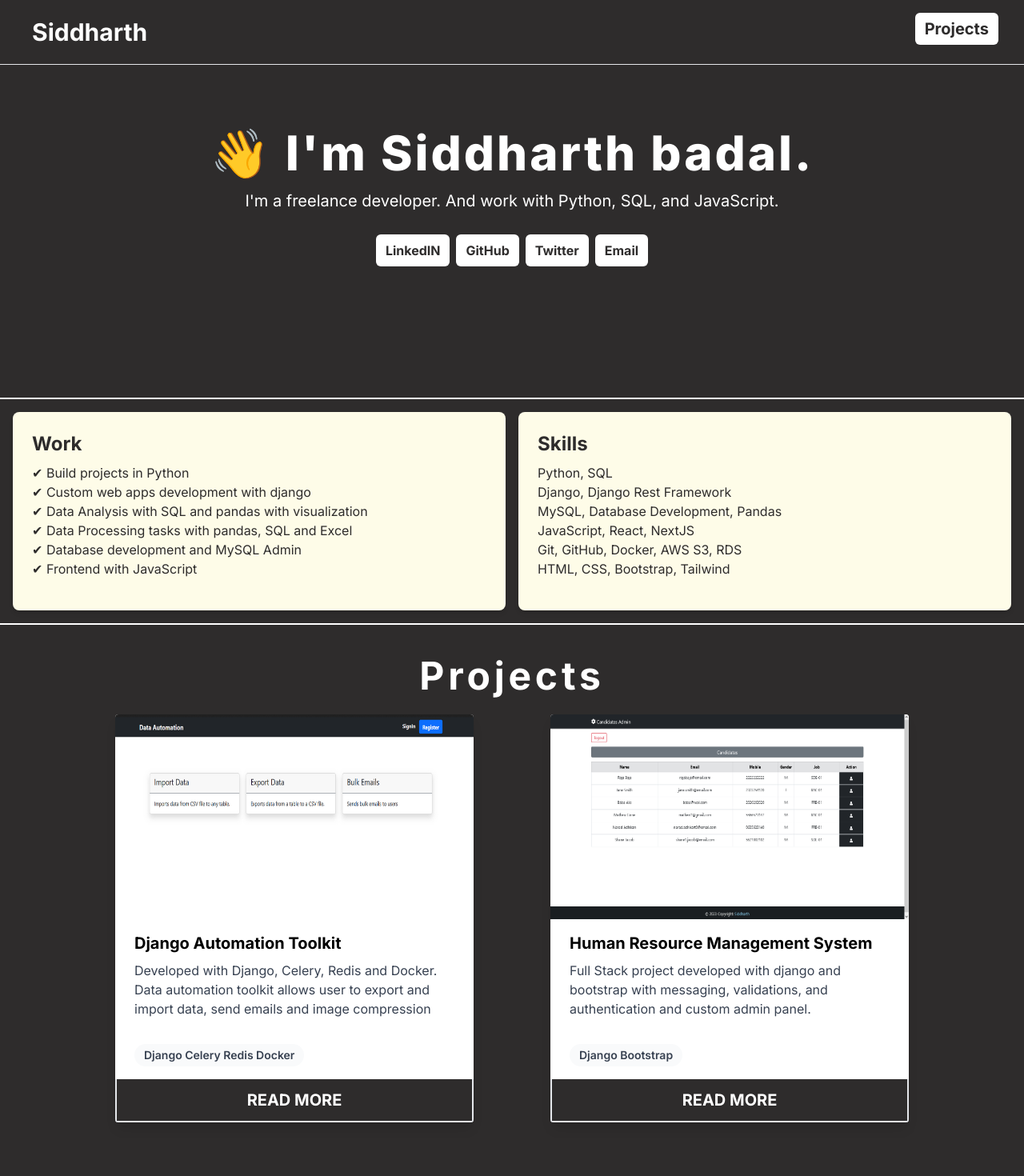
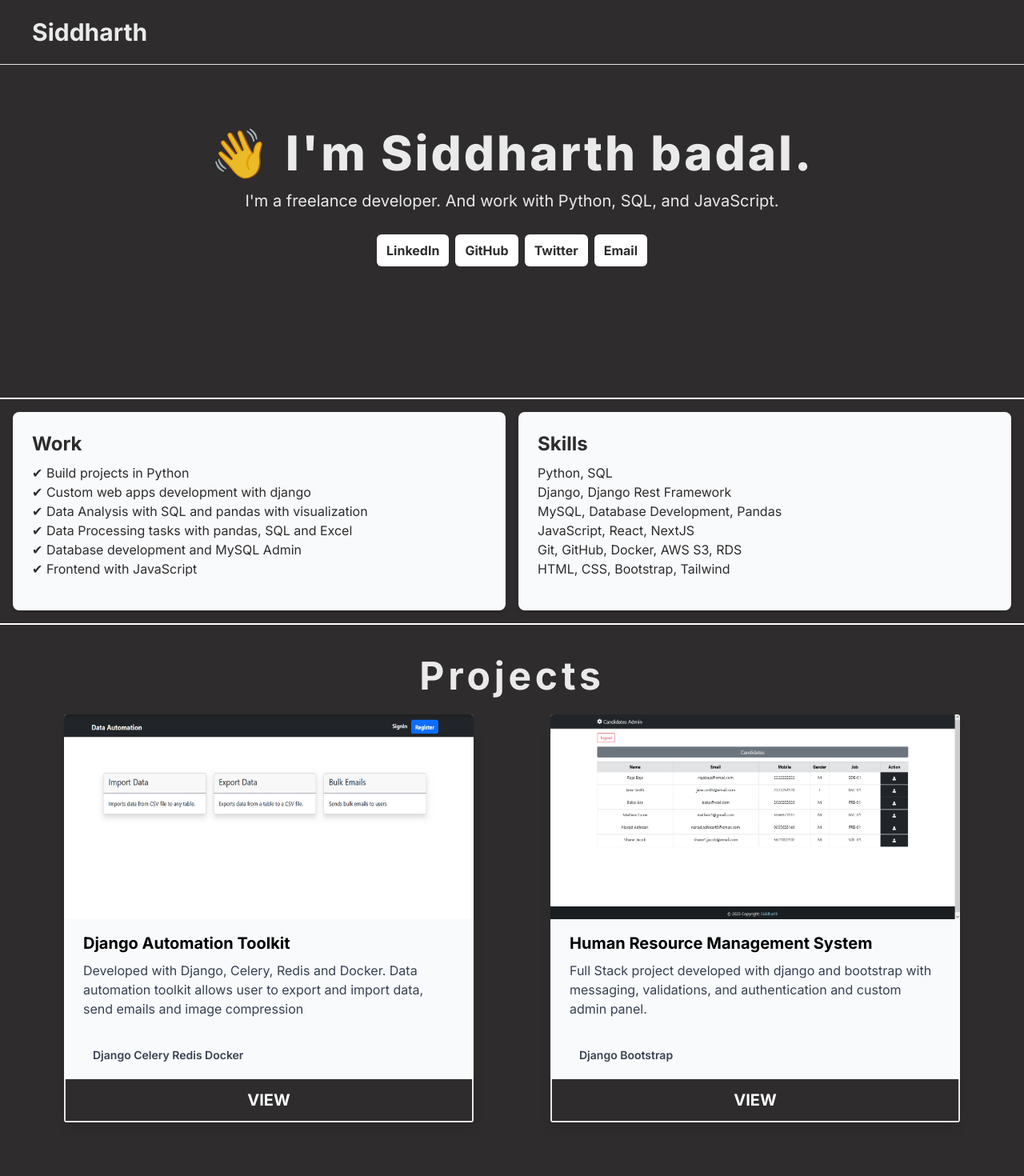
Before and after one commit to Siddharthbadal/Siddharthbadal.github.io, a React (Vite) app: page / in a window 1280 px wide. Shown: the top 1470 px of the page at 80% size. Built offline with nearby package versions, Linux system fonts and the light colour scheme.

Commit message:
few chages

```diff
--- a/src/components/Card.jsx
+++ b/src/components/Card.jsx
@@ -11,7 +11,7 @@ const Card = () => {
     {projects.map((project)=>(
 
 
-    <div className="max-w-md bg-white rounded overflow-hidden shadow-lg">
+    <div className="max-w-lg bg-slate-50 bg-opacity-100  rounded overflow-hidden shadow-lg">
         <img className="w-full h-64" src={project.image} alt="Sunset in the mountains"/>
         <div className="px-6 py-4">
             <div className="font-bold text-xl mb-2">{project.title}</div>
@@ -33,7 +33,7 @@ const Card = () => {
         <button
             className="w-full align-middle select-none font-sans font-bold text-center uppercase transition-all text-xl py-3 px-6 border-b-2 border-l-2 border-r-2 bg-bgDark text-white shadow-md shadow-gray-900/10 hover:shadow-lg"
             type="button">
-            <a href={project.link} target="_blank">Read More</a>
+            <a href={project.link} target="_blank">View</a>
             </button>
     </div>
 
--- a/src/components/ContactLinks.jsx
+++ b/src/components/ContactLinks.jsx
@@ -7,7 +7,7 @@ const Contactas = () => {
                   href="https://www.aedin.com/in/siddharthbadal/"
                   className="text-bgDark bg-white rounded-md px-3 py-2 font-bold"
                   target="_blank"
-                  >LinkedIN
+                  >LinkedIn
                   </a>
                 <a
                   href="https://github.com/Siddharthbadal/"
--- a/src/components/Hero.jsx
+++ b/src/components/Hero.jsx
@@ -7,13 +7,13 @@ const Hero = () => {
     <div
       className="max-w-7x h-[32vh] mx-auto px-4 sm:px-6 lg:px-8 flex flex-col items-center"
     >
-      <div className="text-center">
+      <div className="text-center ">
         <h1
-          className="text-4xl font-extrabold text-white sm:text-5xl md:text-6xl tracking-wider"
+          className="text-4xl font-extrabold text-white text-opacity-90  sm:text-5xl md:text-6xl tracking-wider"
         >
            👋 I'm Siddharth badal.
         </h1>
-        <p className="my-4 text-xl text-white">
+        <p className="my-4 text-xl text-white text-opacity-90">
           I'm a freelance developer. And work with Python, SQL, and JavaScript.
         </p>
         <div className="md:ml-auto flex flex-row justify-center items-center mt-7">
--- a/src/components/HomeCard.jsx
+++ b/src/components/HomeCard.jsx
@@ -6,7 +6,7 @@ const HomeCard = () => {
       <div className="container-xl lg:container m-auto ">
         <div className="grid lg-grid-cols-3 md:grid-cols-2 sm:grid-cols-1 gap-4 p-4 rounded-lg justify-center justify-self-center mx-auto">
 
-          <div className="bg-yellow-50 p-6 rounded-lg shadow-md">
+          <div className="bg-slate-50 p-6 rounded-lg shadow-md">
             <h2 className="text-2xl text-bgDark font-bold">Work</h2>
             <p className="mt-2 mb-4 text-bgDark">
                 ✔ Build projects in Python <br />
@@ -23,7 +23,7 @@ const HomeCard = () => {
               Skills
             </a> */}
           </div>
-          <div className="bg-yellow-50 p-6 rounded-lg shadow-md">
+          <div className="bg-slate-50  p-6 rounded-lg shadow-md">
             <h2 className="text-2xl font-bold text-bgDark">Skills</h2>
             <p className="mt-2 mb-4 text-bgDark">
               Python, SQL <br />
--- a/src/components/Navbar.jsx
+++ b/src/components/Navbar.jsx
@@ -8,24 +8,24 @@ const Navbar = () => {
           <div className="flex flex-1 items-center justify-between md:flex md:items-stretch md:justify-start ">
 
             <div className="">
-              <a href="/index.html" className="">
-                <span className="text-white lg:text-3xl font-bold ml-2 text-2xl"
+              <a href="/" className="">
+                <span className="text-white text-opacity-90 lg:text-3xl font-bold ml-2 text-2xl"
                   >
                     Siddharth
                   </span>
               </a>
             </div>
 
-            <div className="md:ml-auto">
+            {/* <div className="md:ml-auto">
               <div className="space-x-2">
                 <a
-                  href="/index.html"
-                  className="text-bgDark bg-white rounded-md px-3 py-2 font-bold sm:text-xl">
+                  href="/"
+                  className="text-bgDark bg-white bg-opacity-90 rounded-md px-3 py-2 font-bold sm:text-xl">
 
                     Projects
                   </a>
               </div>
-            </div>
+            </div> */}
 
           </div>
 
--- a/src/components/ProjectListings.jsx
+++ b/src/components/ProjectListings.jsx
@@ -5,7 +5,7 @@ const ProjectListings = () => {
   return (
     <section className="bg-bgDark mt-0.5 px-4 py-10">
       <div className="container-xl lg:container m-auto">
-        <h2 className="text-5xl font-bold text-white mb-6 text-center tracking-widest">
+        <h2 className="text-5xl font-bold text-white text-opacity-90 mb-6 text-center tracking-widest">
           Projects
         </h2>
 
```
